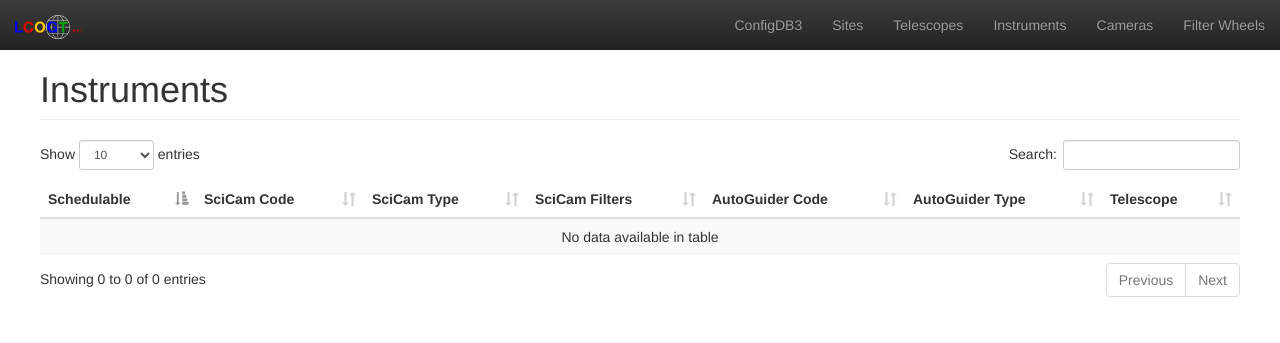
After one commit to observatorycontrolsystem/configdb, a Django app: template configdb3/hardware/templates/hardware/instrument_list.html in a window 1280 px wide. The commit adds this page. Shown: the top 343 px of the page. Run offline with Django 3.2, Linux system fonts and the light colour scheme; the template is opened without the code that fills it, so the values that code supplies are empty; some libraries are stand-ins or nearby versions.

Commit message:
cleaned up html pages and added one for instruments

```diff
--- a/configdb3/hardware/templates/hardware/camera_list.html
+++ b/configdb3/hardware/templates/hardware/camera_list.html
@@ -13,13 +13,11 @@
     </thead>
     <tbody>
     {% for camera in object_list %}
-      {% if camera.active %}
       <tr>
         <td><a href="{% url 'camera-detail' pk=camera.pk %}">{{ camera.code }}</a></td>
         <td><a href="{% url 'cameratype-detail' pk=camera.camera_type.pk %}">{{ camera.camera_type }}</a></td>
         <td>{{ camera.filters }}</td>
       </tr>
-      {% endif %}
     {% endfor %}
     </tbody>
   </table>
--- a/configdb3/hardware/templates/hardware/filterwheel_list.html
+++ b/configdb3/hardware/templates/hardware/filterwheel_list.html
@@ -12,12 +12,10 @@
     </thead>
     <tbody>
     {% for filterwheel in object_list %}
-      {% if filterwheel.active %}
       <tr>
         <td><a href="{% url 'filterwheel-detail' pk=filterwheel.pk %}">{{ filterwheel.id }}</a></td>
         <td>{{ filterwheel }}</td>
       </tr>
-      {% endif %}
     {% endfor %}
     </tbody>
   </table>
--- a/configdb3/hardware/templates/hardware/index.html
+++ b/configdb3/hardware/templates/hardware/index.html
@@ -44,8 +44,8 @@
               <li><a href="/">ConfigDB3</a></li>
               <li><a href="{% url 'html-site-list' %}">Sites</a></li>
               <li><a href="{% url 'html-telescope-list' %}">Telescopes</a></li>
-              <li><a href="{% url 'html-camera-list' %}">Cameras</a>
-              </li>
+              <li><a href="{% url 'html-instrument-list' %}">Instruments</a></li>
+              <li><a href="{% url 'html-camera-list' %}">Cameras</a></li>
               <li><a href="{% url 'html-filterwheel-list' %}">Filter Wheels</a></li>
             </ul>
           </div>
@@ -54,23 +54,27 @@
 
       <div class="container-fluid">
         <div class="row">
-          <div class="col-sm-12 col-md-11 main">
+          <div class="col-sm-15 col-md-12 main">
             {% block content %}
             <h1 class="page-header">Overview</h1>
             <div class="row placeholders">
-              <div class="col-xs-6 col-sm-3 placeholder">
+              <div class="col-xs-4 col-sm-2 placeholder">
                 <h2><a href="{% url 'html-site-list' %}">{{ site_count }}</a></h2>
                 <span class="text-muted"><h4>Sites</h4></span>
               </div>
-              <div class="col-xs-6 col-sm-3 placeholder">
+              <div class="col-xs-4 col-sm-2 placeholder">
                 <h2><a href="{% url 'html-telescope-list' %}">{{ telescope_count }}</a></h2>
                 <span class="text-muted"><h4>Telescopes</h4></span>
               </div>
-              <div class="col-xs-6 col-sm-3 placeholder">
+              <div class="col-xs-4 col-sm-2 placeholder">
+                <h2><a href="{% url 'html-instrument-list' %}">{{ instrument_count }}</a></h2>
+                <span class="text-muted"><h4>Instruments</h4></span>
+              </div>
+              <div class="col-xs-4 col-sm-2 placeholder">
                 <h2><a href="{% url 'html-camera-list' %}">{{ camera_count }}</a></h2>
                 <span class="text-muted"><h4>Cameras</h4></span>
               </div>
-              <div class="col-xs-6 col-sm-3 placeholder">
+              <div class="col-xs-4 col-sm-2 placeholder">
                 <h2><a href="{% url 'html-filterwheel-list' %}">{{ filterwheel_count }}</a></h2>
                 <span class="text-muted"><h4>Filterwheels</h4></span>
               </div>
@@ -114,8 +118,8 @@
             </ul>
             <p>Individual resources can be accessed by id:</p>
             <ul>
-              <li>Maui: <a href="{% url 'site-detail' pk=7 %}">{% url 'site-detail' pk=7 %}</a></li>
-              <li>kb34: <a href="{% url 'camera-detail' pk=134 %}">{% url 'camera-detail' pk=134 %}</a></li>
+              <li>Maui: <a href="{% url 'site-detail' pk=6 %}">{% url 'site-detail' pk=6 %}</a></li>
+              <li>kb34: <a href="{% url 'camera-detail' pk=35 %}">{% url 'camera-detail' pk=35 %}</a></li>
             </ul>
             <p>Resources can also be filtered by properties:</p>
             <ul>
--- /dev/null
+++ b/configdb3/hardware/templates/hardware/instrument_list.html
@@ -0,0 +1,42 @@
+{% extends 'hardware/index.html' %}
+{% block title %}Instruments{% endblock %}
+{% block content %}
+<h1 class="page-header">Instruments</h1>
+<div class="table">
+  <table class="table table-striped" id="instruments">
+    <thead>
+      <tr>
+      <th>Schedulable</th>
+      <th>SciCam Code</th>
+      <th>SciCam Type</th>
+      <th>SciCam Filters</th>
+      <th>AutoGuider Code</th>
+      <th>AutoGuider Type</th>
+      <th>Telescope</th>
+      </tr>
+    </thead>
+    <tbody>
+    {% for instrument in object_list %}
+      <tr>
+        <td>{{ instrument.schedulable }}</td>
+        <td><a href="{% url 'camera-detail' pk=instrument.science_camera.pk %}">{{ instrument.science_camera.code }}</a></td>
+        <td><a href="{% url 'cameratype-detail' pk=instrument.science_camera.camera_type.pk %}">{{ instrument.science_camera.camera_type }}</a></td>
+        <td><a href="{% url 'filterwheel-detail' pk=instrument.science_camera.filter_wheel.pk %}">{{ instrument.science_camera.filters }}</a></td>
+        <td><a href="{% url 'camera-detail' pk=instrument.autoguider_camera.pk %}">{{ instrument.autoguider_camera.code }}</a></td>
+        <td>{{ instrument.autoguider_type }}</td>
+        <td><a href="{% url 'telescope-detail' pk=instrument.telescope.pk %}">{{ instrument.telescope }}</a></td>
+      </tr>
+    {% endfor %}
+    </tbody>
+  </table>
+</div>
+{% endblock %}
+{% block extra_javascript %}
+<script type="text/javascript">
+  $(document).ready(function(){
+    $('#instruments').DataTable({
+      "order": [[0, "asc"]]
+    })
+  })
+</script>
+{% endblock %}
--- a/configdb3/hardware/urls.py
+++ b/configdb3/hardware/urls.py
@@ -3,7 +3,7 @@ from django.conf.urls import url, include
 from .views import camera_mappings, IndexView
 from rest_framework import routers
 from django.views.generic.list import ListView
-from .models import Site, Telescope, Camera, FilterWheel, Filter
+from .models import Site, Telescope, Camera, FilterWheel, Instrument
 
 router = routers.SimpleRouter()
 router.register(r'sites', api_views.SiteViewSet)
@@ -22,6 +22,7 @@ urlpatterns = [
     url(r'^html/sites/$', ListView.as_view(model=Site), name='html-site-list'),
     url(r'^html/telescopes/$', ListView.as_view(model=Telescope), name='html-telescope-list'),
     url(r'^html/cameras/$', ListView.as_view(model=Camera), name='html-camera-list'),
+    url(r'^html/instruments/$', ListView.as_view(model=Instrument), name='html-instrument-list'),
     url(r'^html/filterwheels/$', ListView.as_view(model=FilterWheel), name='html-filterwheel-list'),
     url(r'^', include(router.urls))
 ]
--- a/configdb3/hardware/views.py
+++ b/configdb3/hardware/views.py
@@ -1,5 +1,5 @@
 from django.http import HttpResponse
-from .models import Site, Telescope, Camera, FilterWheel, Filter
+from .models import Site, Telescope, Camera, FilterWheel, Filter, Instrument
 from django.views.generic import TemplateView
 
 
@@ -13,6 +13,7 @@ class IndexView(TemplateView):
         context['camera_count'] = Camera.objects.count()
         context['filterwheel_count'] = FilterWheel.objects.count()
         context['filter_count'] = Filter.objects.count()
+        context['instrument_count'] = Instrument.objects.count()
         return context
 
 
```
